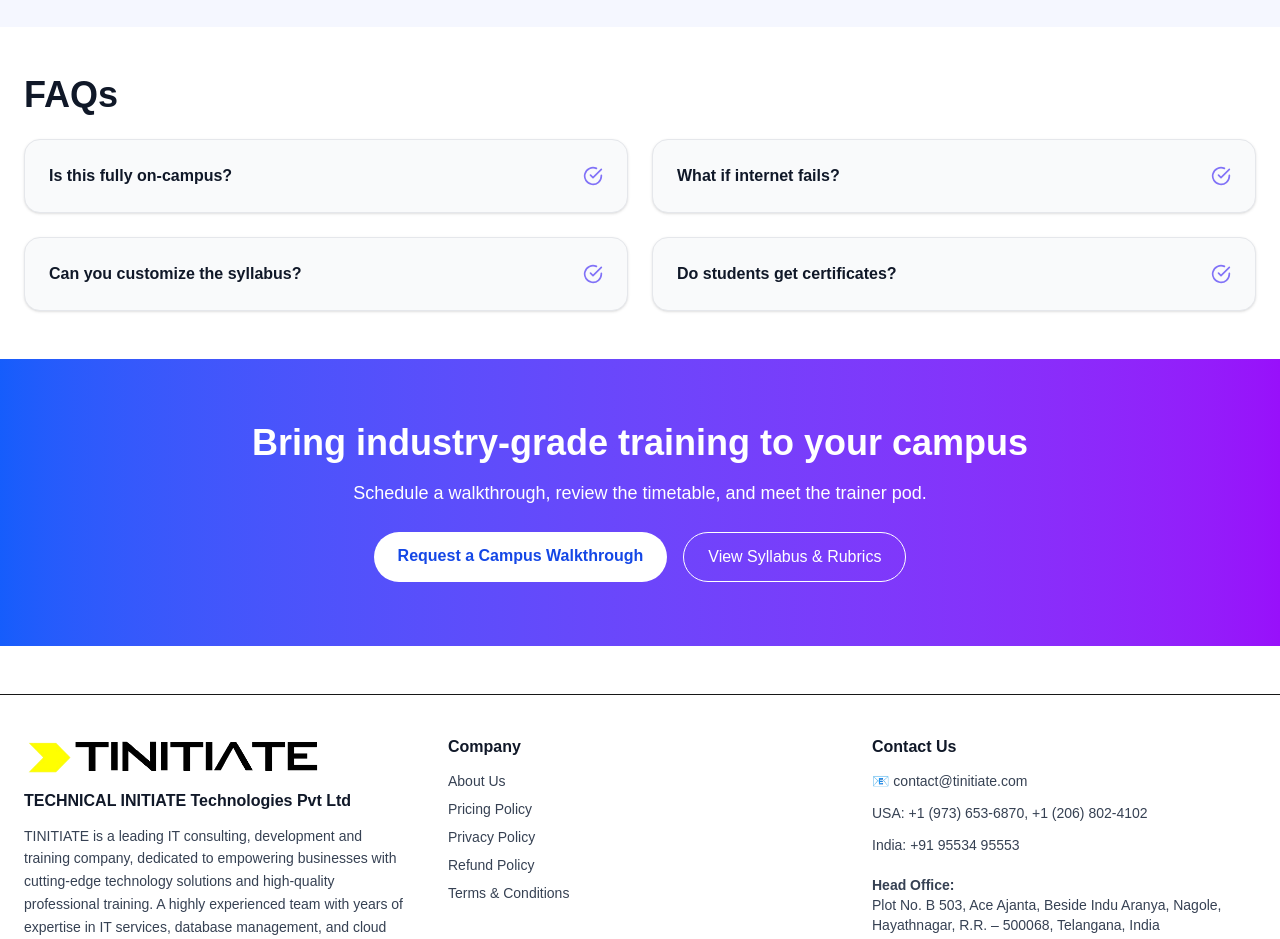
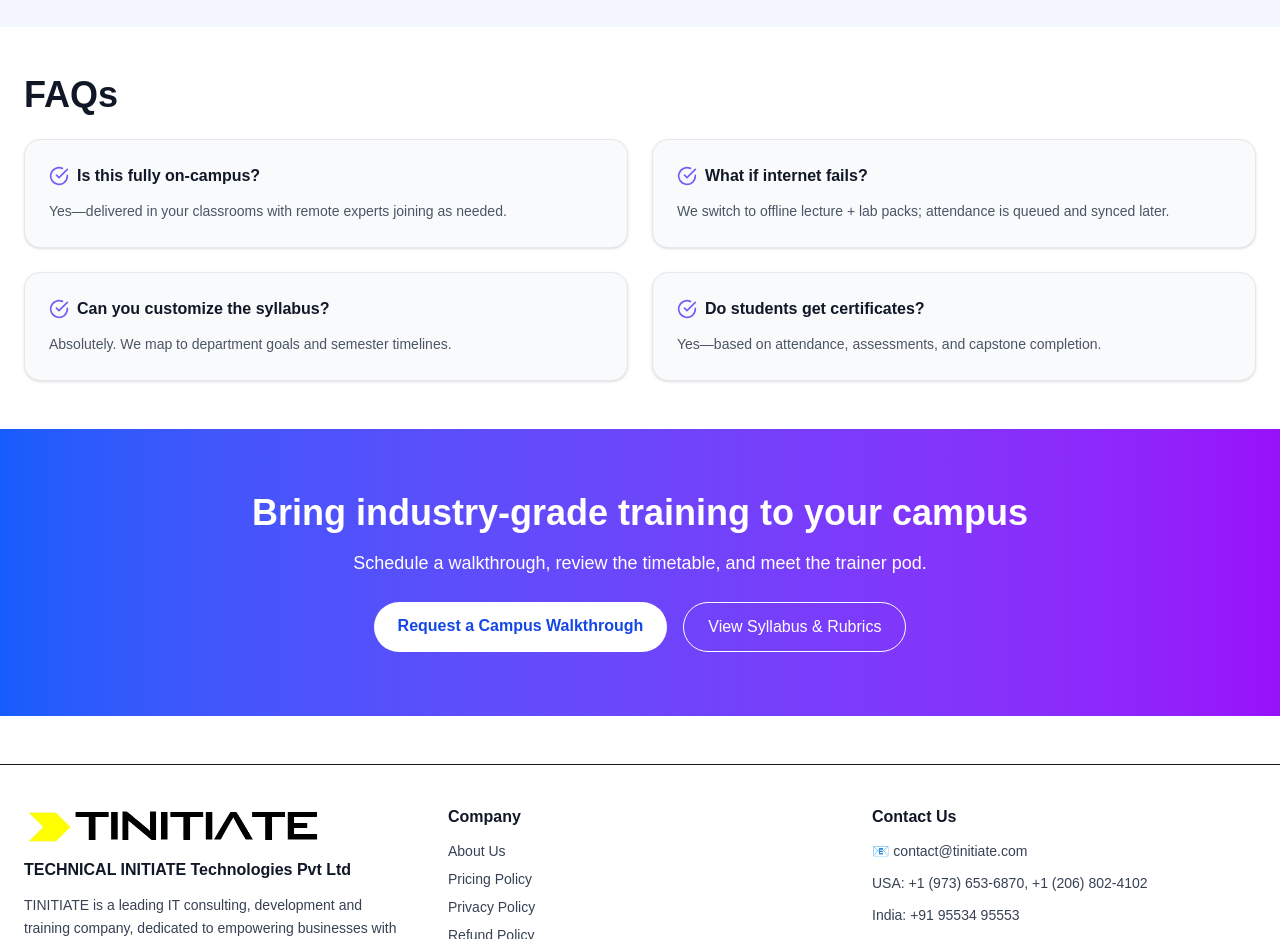
Before and after one commit to tinitiateprime/tinitiate_com, a Next.js app: page /training/campus-training in a window 1280 px wide. Shown: the part 2080-3019 px from the top of the page. Built offline with nearby package versions, Linux system fonts and the light colour scheme.

Commit message:
updating personalized and campus faqs

```diff
--- a/src/app/training/campus-training/page.js
+++ b/src/app/training/campus-training/page.js
@@ -49,6 +49,15 @@ export default function ClassroomToCodebasePage() {
     { step: "Step 2", title: "Run the Day", desc: "Attendance → live lecture → guided lab → project work → quiz → check-out." },
     { step: "Step 3", title: "Report & Improve", desc: "Admin daily report + weekly KPIs (attendance, quiz averages, lab completion, at-risk flags)." },
   ]), [])
+
+  // -------------------- FAQ --------------------
+const FAQ = [
+  { q: "Is this fully on-campus?", a: "Yes—delivered in your classrooms with remote experts joining as needed." },
+  { q: "What if internet fails?", a: "We switch to offline lecture + lab packs; attendance is queued and synced later." },
+  { q: "Can you customize the syllabus?", a: "Absolutely. We map to department goals and semester timelines." },
+  { q: "Do students get certificates?", a: "Yes—based on attendance, assessments, and capstone completion." },
+]
+
 
   return (
     <main className="bg-white text-gray-900">
@@ -287,27 +296,23 @@ export default function ClassroomToCodebasePage() {
         </div>
       </section>
 
-      {/* FAQS */}
        <section className="px-6 py-12">
   <div className="mx-auto max-w-7xl">
     <h2 className="text-3xl md:text-4xl font-bold text-gray-900 text-start mb-6">
       FAQs
     </h2>
-
     <div className="grid gap-6 md:grid-cols-2">
-            {[
-              { q: "Is this fully on-campus?", a: "Yes—delivered in your classrooms with remote experts joining as needed." },
-              { q: "What if internet fails?", a: "We switch to offline lecture + lab packs; attendance is queued and synced later." },
-              { q: "Can you customize the syllabus?", a: "Absolutely. We map to department goals and semester timelines." },
-              { q: "Do students get certificates?", a: "Yes—based on attendance, assessments, and capstone completion." },
-            ].map(({ q, a }, i) => (
-              <details key={i} className="group rounded-2xl border border-gray-200 bg-gray-50 p-6 shadow-sm open:shadow-md transition">
-                <summary className="cursor-pointer list-none flex items-center justify-between">
-                  <span className="text-base font-semibold text-gray-900">{q}</span>
-                  <FiCheckCircle className="h-5 w-5 text-indigo-600 opacity-70 group-open:rotate-45 transition-transform" />
-                </summary>
-                <p className="mt-3 text-gray-600 text-sm leading-relaxed">{a}</p>
-              </details>
+      {FAQ.map(({ q, a }, i) => (
+        <div
+          key={i}
+          className="rounded-2xl border border-gray-200 bg-gray-50 p-6 shadow-sm hover:shadow-md transition"
+        >
+          <div className="flex items-center gap-2 mb-3">
+            <FiCheckCircle className="h-5 w-5 text-indigo-600 opacity-80" />
+            <h3 className="text-base font-semibold text-gray-900">{q}</h3>
+          </div>
+          <p className="text-gray-600 text-sm leading-relaxed">{a}</p>
+        </div>
       ))}
     </div>
   </div>
--- a/src/app/training/personalized-training/page.js
+++ b/src/app/training/personalized-training/page.js
@@ -219,7 +219,6 @@ export default function Page() {
         </div>
       </section>
 
-      {/* FAQ */}
 {/* FAQS */}
 <section className="px-6 py-12 bg-white">
   <div className="mx-auto max-w-7xl">
@@ -229,20 +228,21 @@ export default function Page() {
 
     <div className="grid gap-6 md:grid-cols-2">
       {(Array.isArray(FAQ) ? FAQ : []).map(({ q, a }, i) => (
-        <details
+        <div
           key={q ?? i}
-          className="group rounded-2xl border border-gray-200 bg-gray-50 p-6 shadow-sm hover:shadow-md open:shadow-md transition"
+          className="rounded-2xl border border-gray-200 bg-gray-50 p-5 shadow-sm hover:shadow-md transition"
         >
-          <summary className="cursor-pointer list-none flex items-center justify-between">
-            <span className="text-base font-semibold text-gray-900">{q}</span>
-            <FiCheckCircle className="h-5 w-5 text-indigo-600 opacity-70 group-open:rotate-45 transition-transform" />
-          </summary>
-          <p className="mt-3 text-gray-600 text-sm leading-relaxed">{a}</p>
-        </details>
+          <div className="flex items-center gap-2 mb-3">
+            <FiCheckCircle className="h-5 w-5 text-indigo-600 opacity-80" />
+            <h3 className="text-base font-semibold text-gray-900">{q}</h3>
+          </div>
+          <p className="text-gray-600 text-sm leading-relaxed">{a}</p>
+        </div>
       ))}
     </div>
   </div>
 </section>
+
 
 
       {/* CTA */}
```
Lines whose indentation alone changed are shown as unchanged.
